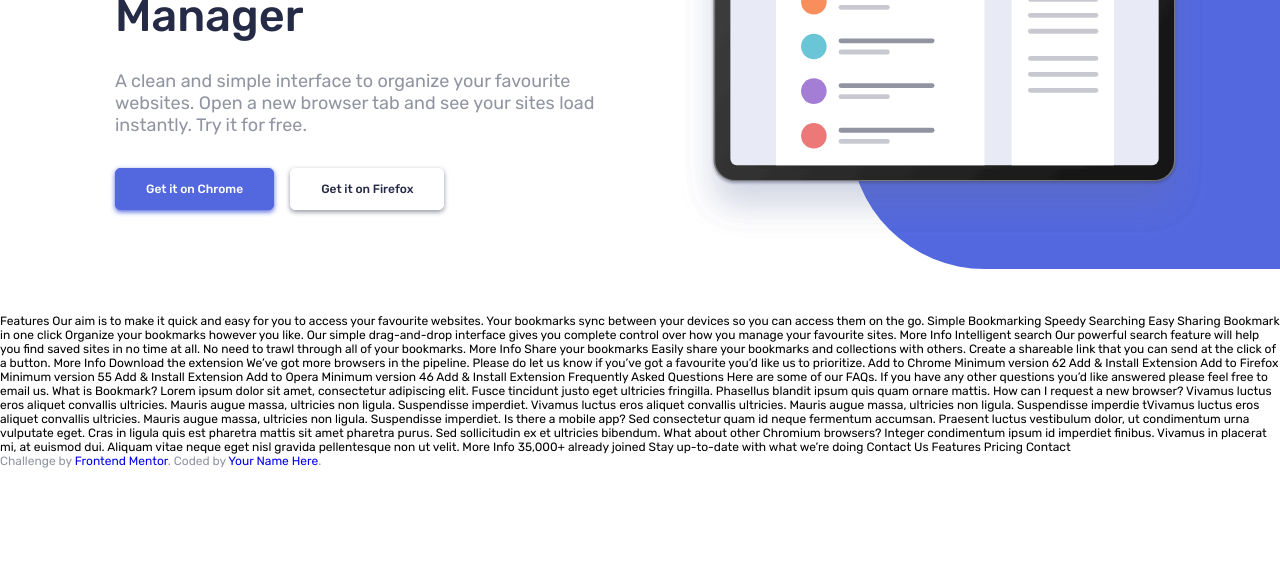
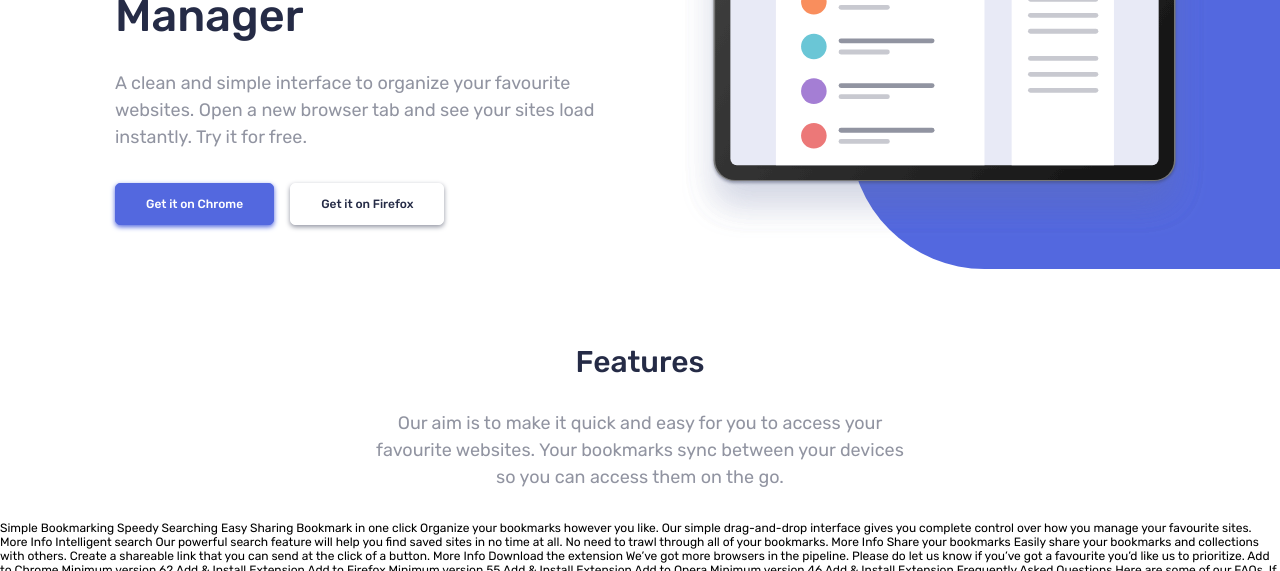
Before and after one commit to barzin144/FrontEndMentor-bookmark-landing, a React app: page / in a window 1280 px wide. Shown: the part 326-897 px from the top of the page. Before the commit the page ends 800 px from the top, so only its background shows below. Built offline with nearby package versions, Linux system fonts and the light colour scheme.

Commit message:
add feature section

```diff
--- a/src/components/app.jsx
+++ b/src/components/app.jsx
@@ -1,12 +1,14 @@
 import React from "react";
+import Feature from "./feature";
 import Header from "./header";
 import Hero from "./hero";
 
 const App = () => {
     return (
         <>
-        <Header/>
-        <Hero/>
+            <Header />
+            <Hero />
+            <Feature />
         </>
     );
 };
--- /dev/null
+++ b/src/components/feature.jsx
@@ -0,0 +1,21 @@
+import React from "react";
+
+const Feature = () => {
+    return (
+        <section className="feature">
+            <div className="container container--pall">
+                <div className="feature__text">
+                    <h1>
+                        Features
+                    </h1>
+                    <p>
+                        Our aim is to make it quick and easy for you to access your favourite websites.
+                        Your bookmarks sync between your devices so you can access them on the go.
+                    </p>
+                </div>
+            </div>
+        </section>
+    );
+};
+
+export default Feature;
--- a/src/index.html
+++ b/src/index.html
@@ -9,11 +9,6 @@
 </head>
 <body>
   <div id="root"></div>
-
-  Features
-
-  Our aim is to make it quick and easy for you to access your favourite websites.
-  Your bookmarks sync between your devices so you can access them on the go.
 
   Simple Bookmarking
   Speedy Searching
--- /dev/null
+++ b/src/styles/_feature.scss
@@ -0,0 +1,23 @@
+.feature {
+	&__text {
+		text-align: center;
+
+		h1 {
+			font-size: pxToRem(30);
+			margin-bottom: pxToRem(30);
+		}
+
+		p {
+			@include breakpoint-up(large) {
+				padding-left: pxToRem(256);
+				padding-right: pxToRem(256);
+			}
+			font-size: $font_med;
+
+			@include breakpoint-down(medium) {
+				padding-left: 0;
+				padding-right: 0;
+			}
+		}
+	}
+}
--- a/src/styles/_globals.scss
+++ b/src/styles/_globals.scss
@@ -29,7 +29,9 @@ a:visited,
 a:hover {
 	text-decoration: none;
 }
-
+p {
+	line-height: 1.5;
+}
 .container {
 	max-width: pxToRem(1110);
 	margin: 0 auto;
--- a/src/styles/_hero.scss
+++ b/src/styles/_hero.scss
@@ -95,7 +95,8 @@
 			content: "";
 			position: absolute;
 			background-color: #5368df;
-			border-radius: 145px;
+			border-top-left-radius: 145px;
+			border-bottom-left-radius: 145px;
 			width: 110%;
 			height: 60%;
 			top: 30%;
--- a/src/styles/style.scss
+++ b/src/styles/style.scss
@@ -5,3 +5,4 @@
 @import "globals";
 @import "header";
 @import "hero";
+@import "feature";
```
